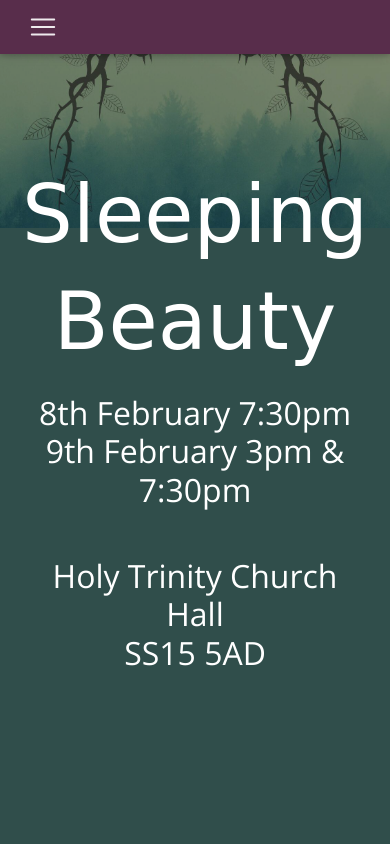
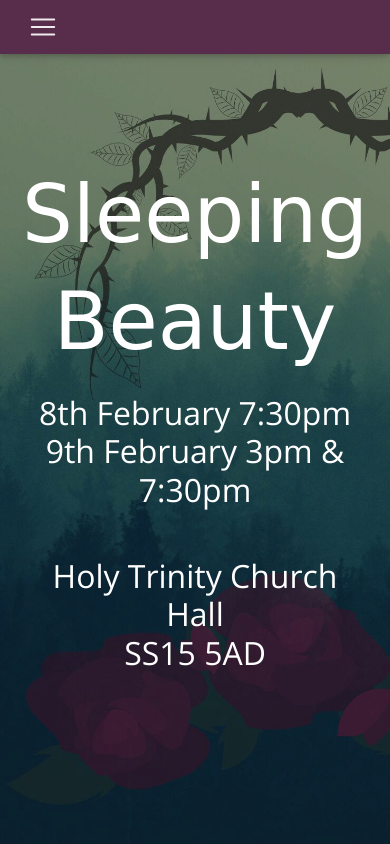
Before and after one commit to petergallagher/basildonpanto, a plain HTML site: page index.html in a window 390 px wide. Shown: the top 844 px of the page. Drawn offline with nearby package versions, Linux system fonts and the light colour scheme; a web font is replaced by a local one.

Commit message:
Fixes image for mobile.

```diff
--- a/scss/style.scss
+++ b/scss/style.scss
@@ -39,7 +39,8 @@ body,
 @media only screen and (max-width: 1200px) {
   .carousel {
     .view {
-      background-size: contain !important;
+      background-image: url('../img/tall.jpg') !important;
+      background-size: cover !important;
     }
     .display-4 {
       font-size: 2rem !important;
```
Also changed, not shown: img/tall.jpg (added), scss/style.css, 1 other file.
